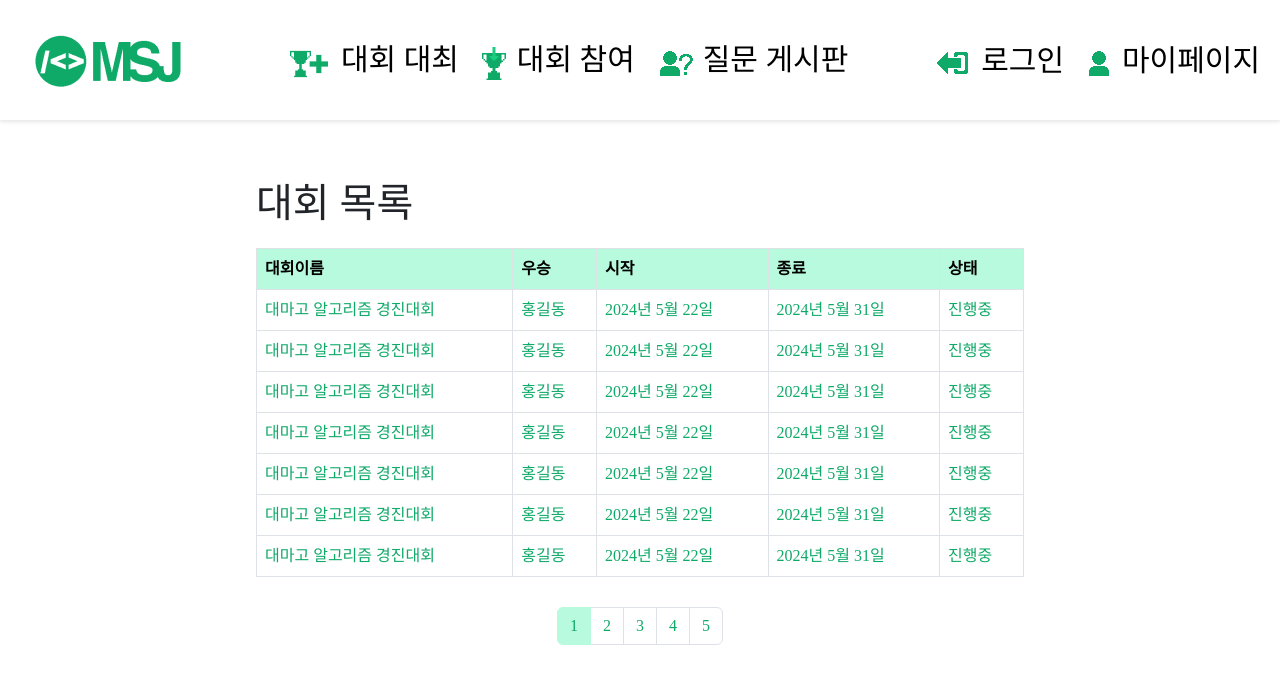
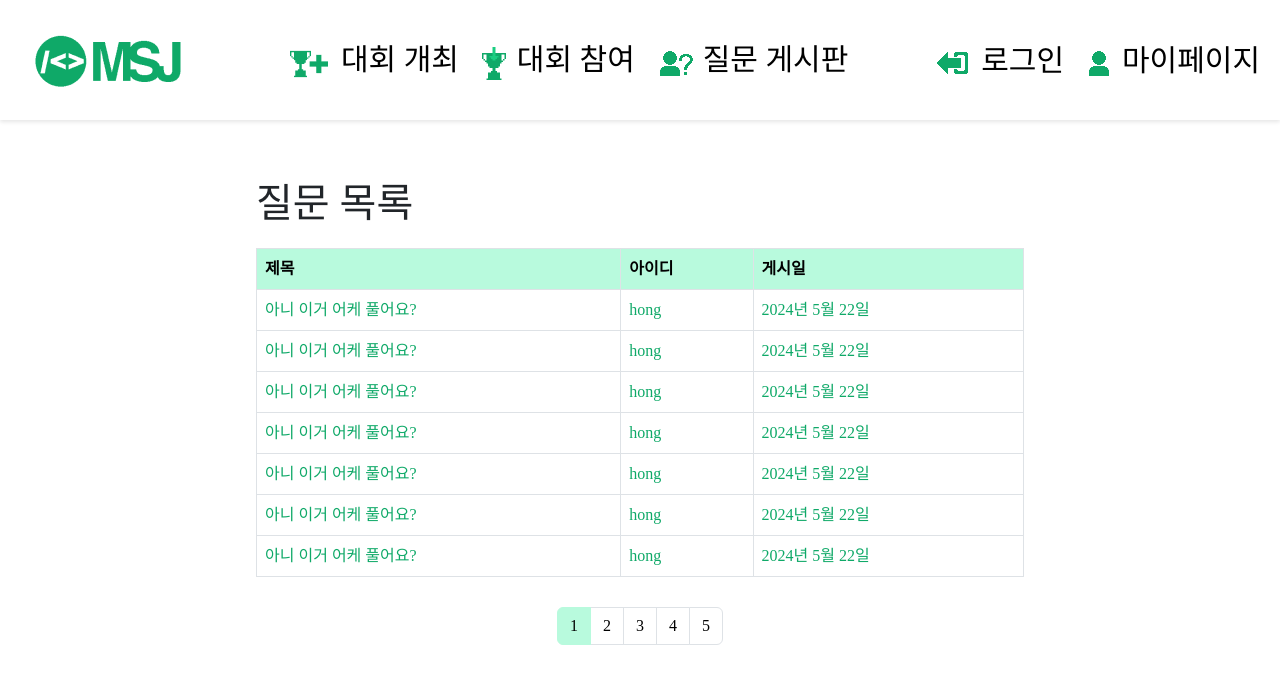
Before and after one commit to Ms-Judge/Frontend, a React (Create React App) app: page /Question in a window 1280 px wide. Shown: the top 684 px of the page. Built offline with nearby package versions, Linux system fonts and the light colour scheme.

Commit message:
질문 개시판 생성

```diff
--- a/src/components/Header.jsx
+++ b/src/components/Header.jsx
@@ -27,7 +27,7 @@ const Header = () => {
       </Link>
       <Nav>
         <NavLinkWithIcon to="/OpenContest" icon={Hold}>
-          대회 대최
+          대회 개최
         </NavLinkWithIcon>
         <NavLinkWithIcon to="/ContestList" icon={Participation}>
           대회 참여
--- /dev/null
+++ b/src/components/QuestionList.jsx
@@ -0,0 +1,132 @@
+import React, { useState } from 'react';
+import styled from '@emotion/styled/macro';
+import Table from 'react-bootstrap/Table';
+import { Pagination } from 'react-bootstrap';
+
+// Table 컴포넌트를 styled-components로 감싸 스타일 정의
+const StyledTable = styled(Table)`
+  width: 60%;
+  margin-bottom: 30px;
+  &.table {
+    // Table 기본 스타일 정의
+    background-color: #B8FADD;
+
+    // thead 스타일 정의
+    thead {
+      tr {
+        th {
+          background-color: #B8FADD; // 헤더 배경색 변경
+          color: black ; // 헤더 글자색 변경
+        }
+      }
+    }
+
+    // tbody 스타일 정의
+    tbody {
+      tr {
+        &:hover {
+          background-color: #43E5A0; // 행 호버 시 배경색 변경
+        }
+        td {
+          color: #0FA968;
+        }
+      }
+    }
+  }
+`;
+
+
+
+// API 명세서 보고 State로 값 만들기
+const QuestionList = () => {
+  const [active, setActive] = useState(1);
+
+  let items = [];
+  for (let number = 1; number <= 5; number++) {
+    items.push(
+      <Pagination.Item key={number} active={number === active} onClick={() => setActive(number)}>
+        {number}
+      </Pagination.Item>,
+    );
+  }
+// 명세서 보고 State 만들기
+  return (
+    <ListWrapper>
+      <TitleName>질문 목록</TitleName>
+      <StyledTable bordered hover>
+        <thead>
+          <tr>
+            <th>제목</th>
+            <th>아이디</th>
+            <th>게시일</th>
+          </tr>
+        </thead>
+        <tbody>
+          <tr>
+            <td>아니 이거 어케 풀어요?</td>
+            <td>hong</td>
+            <td>2024년 5월 22일</td>
+          </tr>
+          <tr>
+            <td>아니 이거 어케 풀어요?</td>
+            <td>hong</td>
+            <td>2024년 5월 22일</td>
+          </tr><tr>
+            <td>아니 이거 어케 풀어요?</td>
+            <td>hong</td>
+            <td>2024년 5월 22일</td>
+          </tr>
+          <tr>
+            <td>아니 이거 어케 풀어요?</td>
+            <td>hong</td>
+            <td>2024년 5월 22일</td>
+          </tr>
+          <tr>
+            <td>아니 이거 어케 풀어요?</td>
+            <td>hong</td>
+            <td>2024년 5월 22일</td>
+          </tr>
+          <tr>
+            <td>아니 이거 어케 풀어요?</td>
+            <td>hong</td>
+            <td>2024년 5월 22일</td>
+          </tr>
+          <tr>
+            <td>아니 이거 어케 풀어요?</td>
+            <td>hong</td>
+            <td>2024년 5월 22일</td>
+          </tr>
+        </tbody>
+      </StyledTable>
+      <StyledPagination>{items}</StyledPagination>
+    </ListWrapper>
+  );
+}
+
+export default QuestionList;
+
+const TitleName = styled.h1`
+  text-align: left;
+  width: 60%;
+  margin-bottom: 20px; // 아래쪽 여백 추가
+`
+
+const ListWrapper = styled.div`
+  display: flex; // Flexbox를 활성화합니다.
+  flex-direction: column; // 자식 요소들을 세로로 배치합니다.
+  align-items: center; // 가로 축에서 중앙 정렬합니다.
+  margin-top: 60px;
+`
+
+const StyledPagination = styled(Pagination)`
+  .page-item.active .page-link {
+    background-color: #B8FADD;
+    border-color: #B8FADD;
+  }
+  .page-link {
+    color: black;
+  }
+  .page-link:hover {
+    color: #B8FADD;
+  }
+`;
--- a/src/pages/contest/ContestList.jsx
+++ b/src/pages/contest/ContestList.jsx
@@ -1,10 +1,14 @@
 // 대회 참여하기(대회 목록 페이지)
 import React from 'react'
 import Header from '../../components/Header'
+import List from '../../components/List'
 
 const ContestList = () => {
   return (
-    <div><Header /></div>
+    <div>
+      <Header />
+      <List />
+    </div>
   )
 }
 
--- a/src/pages/question/Question.jsx
+++ b/src/pages/question/Question.jsx
@@ -1,13 +1,13 @@
 // 질문 개시판 페이지
 import React from 'react'
 import Header from '../../components/Header'
-import List from '../../components/List'
+import QuestionList from '../../components/QuestionList'
 
 const Question = () => {
   return (
     <div>
       <Header />
-      <List />
+      <QuestionList />
     </div>
   )
 }
```
